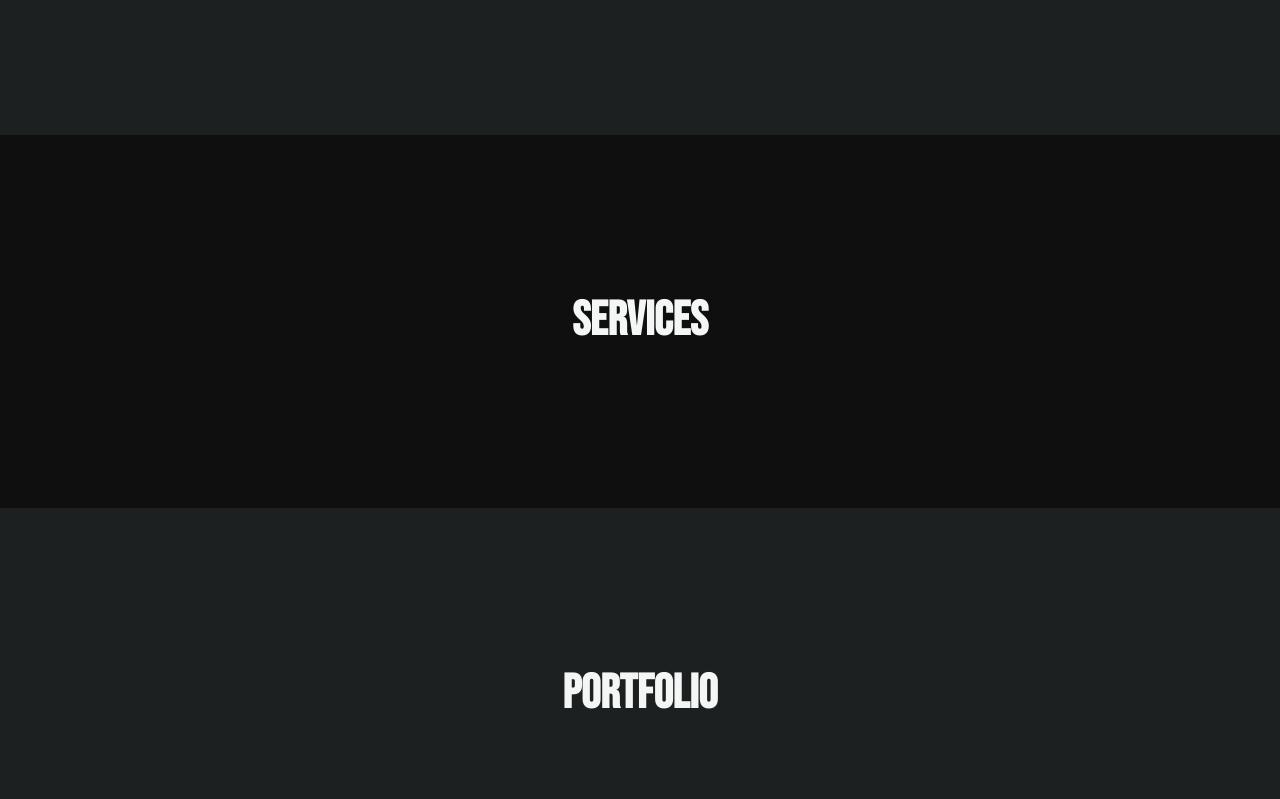
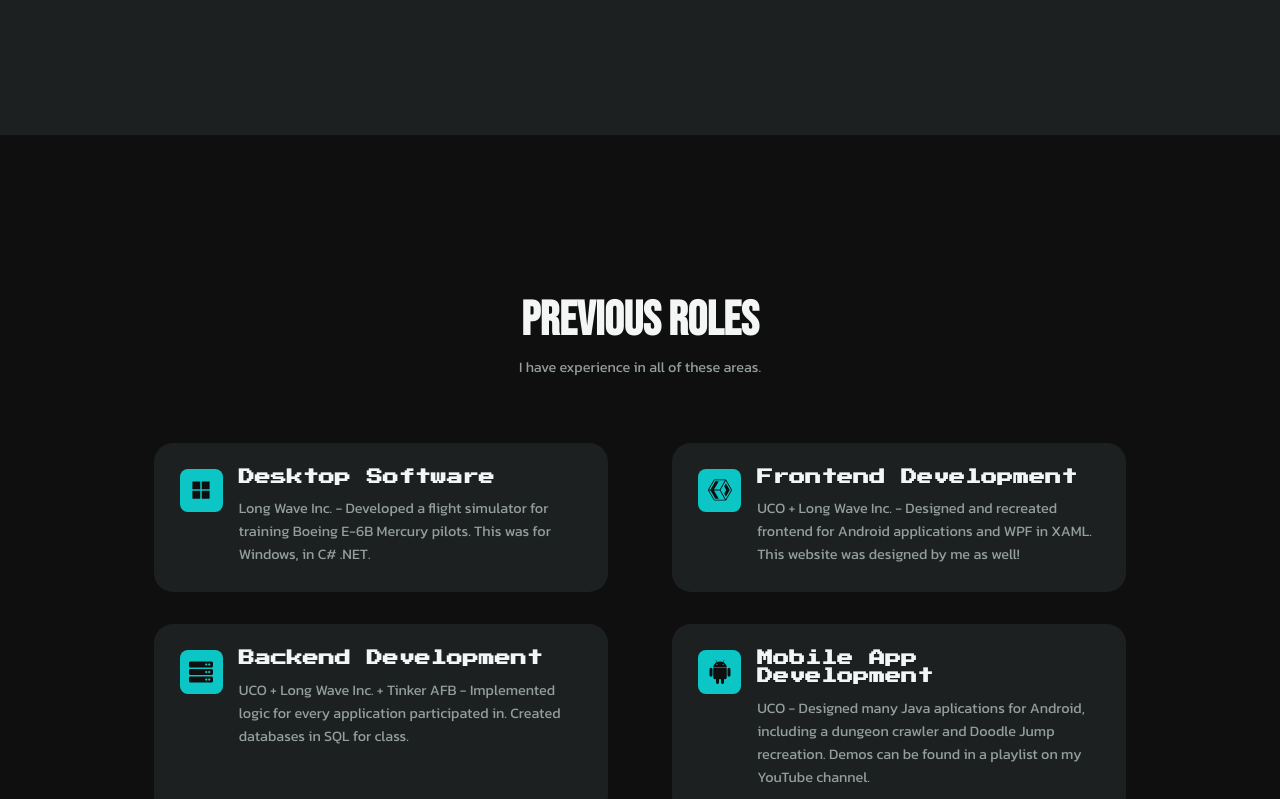
Before and after one commit to Bee4Brendan/react-portfolio, a React (Create React App) app: page / in a window 1280 px wide. Shown: the part 1600-2399 px from the top of the page. Built offline with nearby package versions, Linux system fonts and the light colour scheme; a web font is replaced by a local one.

Commit message:
Added Previous Roles section with descriptions

```diff
--- a/src/App.jsx
+++ b/src/App.jsx
@@ -1,7 +1,7 @@
 import Navbar from './sections/navbar/Navbar';
 import Header from './sections/header/Header';
 import About from './sections/about/About';
-import Services from './sections/services/Services';
+import Roles from './sections/roles/Roles';
 import Portfolio from './sections/portfolio/Portfolio';
 import Testimonials from './sections/photography/Testimonials';
 import FAQs from './sections/faqs/FAQs';
@@ -18,7 +18,7 @@ const App = () => {
         <Navbar/>
         <Header/>
         <About/>
-        <Services/>
+        <Roles/>
         <Portfolio/>
         <Testimonials/>
         <FAQs/>
--- a/src/sections/faqs/FAQs.jsx
+++ b/src/sections/faqs/FAQs.jsx
@@ -7,7 +7,7 @@ const FAQs = () => {
     <section id="faqs">
       <h2>Frequently Asked Questions</h2>
       <p>
-      Here are some questions I usually get. Click to toggle the answer, and if you still have some more questions, shoot me a message from the contact section!
+      More like Future Anticipated Questions. Click to toggle the answer, and if you still have some more questions, send me a message from the contact section! I might add it to the FAQS here.
       </p>
       <div className="container faqs__container">
         {
--- /dev/null
+++ b/src/sections/roles/Roles.jsx
@@ -0,0 +1,27 @@
+import Card from '../../components/Card'
+import data from './data'
+import './roles.css'
+
+const Services = () => {
+  return (
+    <section id="services">
+      <h2>Previous Roles</h2>
+      <p>I have experience in all of these areas.</p>
+      <div className="container services__container">
+        {
+          data.map(item => (
+            <Card key={item.id} className="service light">
+              <div className="service__icon">{item.icon}</div>
+              <div className="service__details">
+                <h4>{item.title}</h4>
+                  <p>{item.desc}</p>
+              </div>
+            </Card>
+          ))
+        }
+      </div>
+    </section>
+  )
+}
+
+export default Services
--- /dev/null
+++ b/src/sections/roles/data.js
@@ -0,0 +1,23 @@
+import {BsAndroid2} from 'react-icons/bs'
+import {SiXaml} from 'react-icons/si'
+import {FaServer} from 'react-icons/fa'
+import {AiFillAppstore} from 'react-icons/ai'
+
+
+const data = [
+    {
+        id: 1, icon: <AiFillAppstore/>, title: 'Desktop Software', desc: "Long Wave Inc. - Developed a flight simulator for training Boeing E-6B Mercury pilots. This was for Windows, in C# .NET."
+    },
+    {
+        id: 2, icon: <SiXaml/>, title: 'Frontend Development', desc: "UCO + Long Wave Inc. - Designed and recreated frontend for Android applications and WPF in XAML. This website was designed by me as well!"
+    },
+    {
+        id: 3, icon: <FaServer/>, title: 'Backend Development', desc: "UCO + Long Wave Inc. + Tinker AFB - Implemented logic for every application participated in. Created databases in SQL for class."
+    },
+    {
+        id: 4, icon: <BsAndroid2/>, title: 'Mobile App Development', desc: 'UCO - Designed many Java aplications for Android, including a dungeon crawler and Doodle Jump recreation. Demos can be found in a playlist on my YouTube channel.'
+    }
+]
+
+
+export default data
--- /dev/null
+++ b/src/sections/roles/roles.css
@@ -0,0 +1,51 @@
+.services__container {
+    display: grid;
+    grid-template-columns: 1fr 1fr;
+    gap: 2rem 4rem;
+}
+
+.card.service {
+    display: flex;
+    align-items: flex-start;
+    gap: 1rem;
+}
+
+.service__icon {
+    background: var(--color-primary);
+    padding: 0.6rem;
+    border-radius: var(--border-radius-3);
+    font-size: 1.5rem;
+    color: var(--color-white);
+    transition: var(--transition);
+}
+
+.service:hover .service__icon {
+    background: var(--color-light);
+    color: var(--color-primary);
+}
+
+.service h4 {
+    margin-bottom: 0.7rem;
+}
+
+
+
+/* MEDIA QUERIES (tablets) */
+@media screen and (max-width: 1024px) {
+    .services__container {
+        gap: 1.5rem;
+    }
+}
+
+
+/* MEDIA QUERIES (phones) */
+@media screen and (max-width: 600px) {
+    .services__container {
+        grid-template-columns: 1fr;
+        gap: 1.2rem;
+    }
+
+    .card.service {
+        gap: 1.2rem;
+    }
+}
--- a/src/sections/services/Services.jsx
+++ /dev/null
@@ -1,9 +0,0 @@
-import './services.css'
-
-const Services = () => {
-  return (
-    <section id="services"><h2>Services</h2></section>
-  )
-}
-
-export default Services
```
Also changed, not shown: src/sections/services/services.css (deleted).
